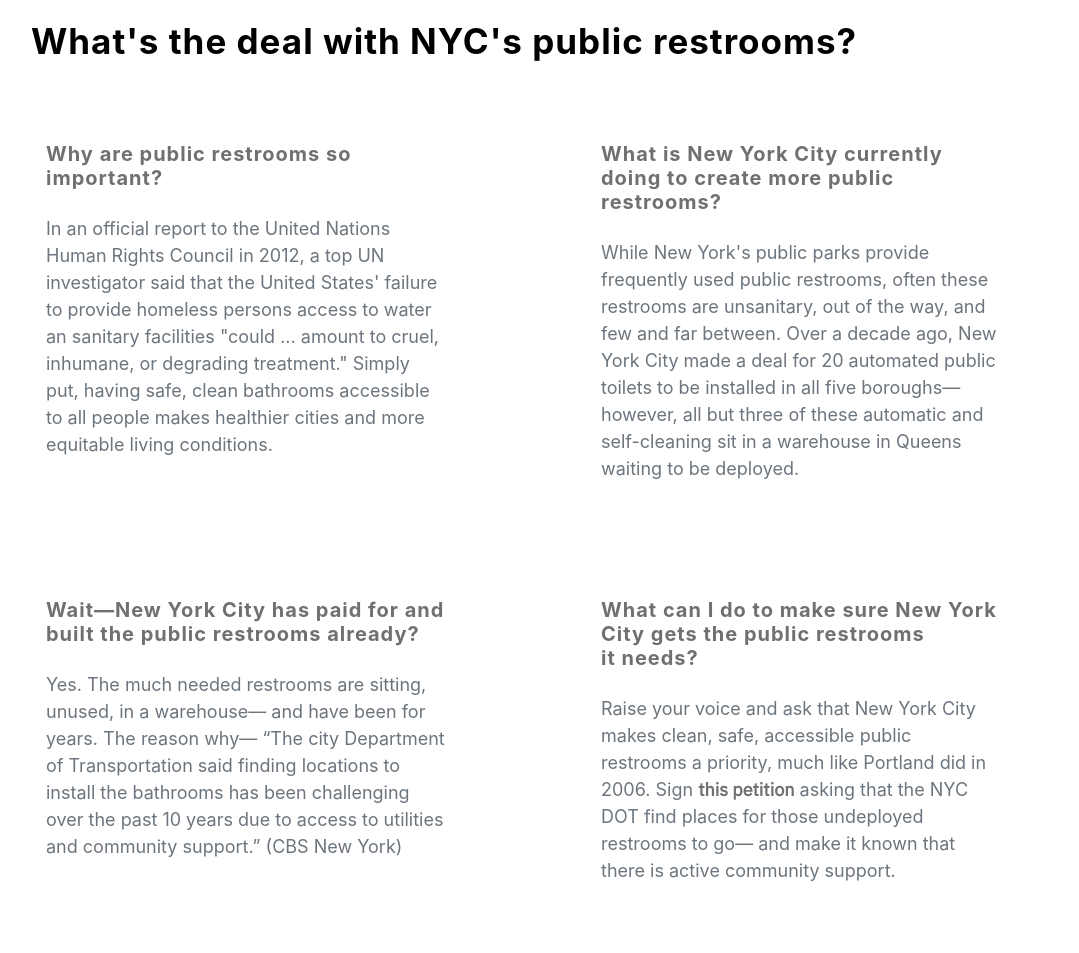
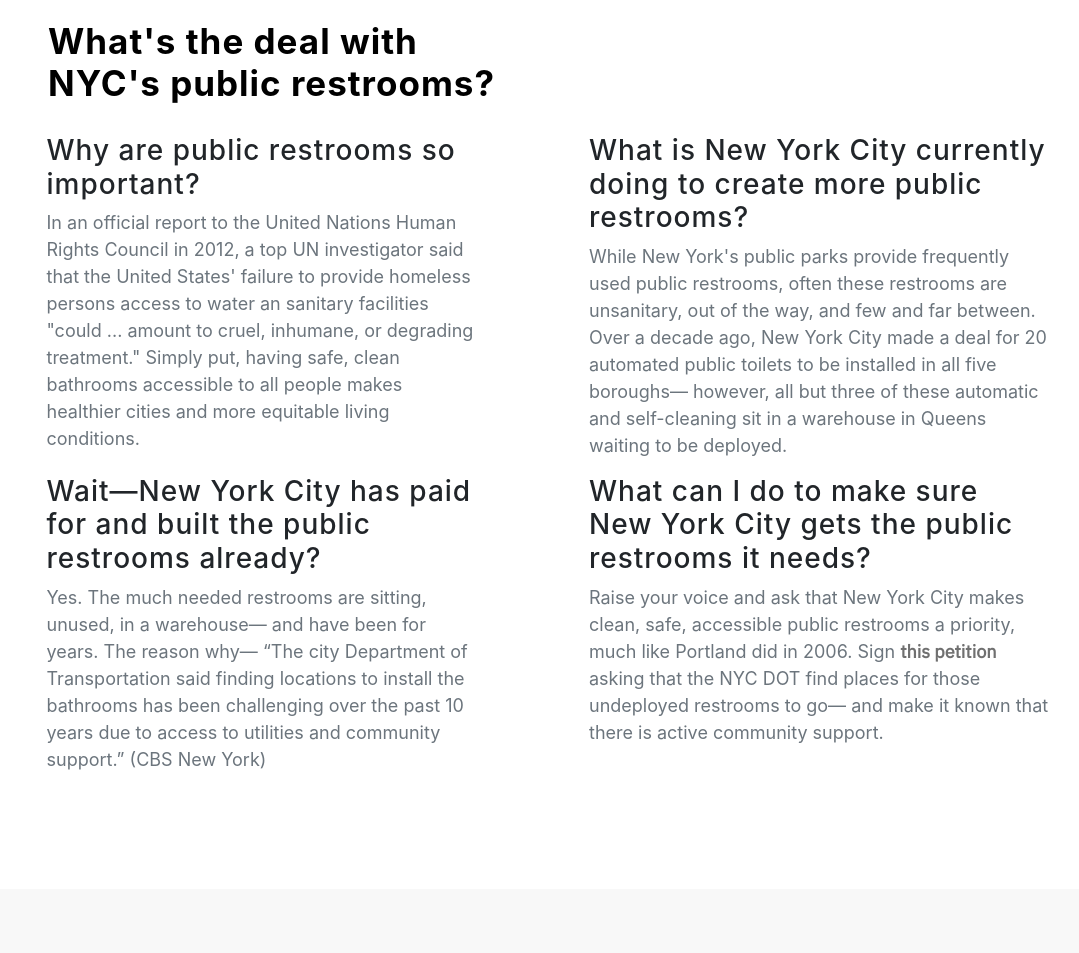
Before and after one commit to meredithlampe/public-restrooms-nyc, a website with bundled scripts: page index.html in a window 1280 px wide. Shown: the part 1460-2413 px from the top of the page, without its empty margins (54-1133 px from the left). Built offline with nearby package versions, Linux system fonts and the light colour scheme.

Commit message:
more alignign with header

```diff
--- a/css/new-age.css
+++ b/css/new-age.css
@@ -28,6 +28,16 @@ a:hover, a:focus {
 
 #header {
   margin-left: 18px;
+}
+
+.my_column {
+  width: 460px;
+  margin: auto;
+  padding-left: 12px;
+}
+
+.nudge_left {
+  margin-left: -12px;
 }
 
 .link-inline {
@@ -473,6 +483,16 @@ section.cta .overlay {
   margin: 0px;
 }
 
+.info_left {
+  width: 460px;
+  margin: auto;
+  padding-left: 30px;
+}
+
+.info_right {
+  width: 460px;
+}
+
 
 footer {
   padding: 25px 0;
--- a/index.html
+++ b/index.html
@@ -102,16 +102,17 @@
     </section>
 
     <section class="features" id="features">
-      <div class="container no_padding">
-        <div class="section-heading">
+      <div class="col-lg-6">
+        <div class="section-heading my_column">
           <h1 class="section_title">What's the deal with NYC's public restrooms?</h1>
         </div>
+      </div>
         <div class="row">
-          <div class="col-lg-12 info_boxes">
+          <!-- <div class="col-lg-12 info_boxes"> -->
             <div class="container-fluid">
-              <div class="row no_margin">
-                <div class="col-lg-6 no_padding">
-                  <div class="feature-item grid_info_box">
+              <div class="row">
+                <div class="col-lg-6 nudge_left">
+                  <div class="info_left">
                     <h3>Why are public restrooms so important?</h3>
                     <p class="text-muted">In an official report to the United Nations Human
                     Rights Council in 2012, a top UN investigator said that the United States'
@@ -122,7 +123,7 @@
                   </div>
                 </div>
                 <div class="col-lg-6">
-                  <div class="feature-item grid_info_box">
+                  <div class="info_right">
                     <h3>What is New York City currently doing to create more public restrooms?</h3>
                     <p class="text-muted">While New York's public parks provide frequently used
                     public restrooms, often these
@@ -137,8 +138,8 @@
                 </div>
               </div>
               <div class="row">
-                <div class="col-lg-6">
-                  <div class="feature-item grid_info_box">
+                <div class="col-lg-6 nudge_left">
+                  <div class="info_left">
                     <h3>Wait—New York City has paid for and
                       built the public restrooms already?</h3>
                     <p class="text-muted">Yes. The much needed restrooms are sitting,
@@ -152,7 +153,7 @@
                   </div>
                 </div>
                 <div class="col-lg-6">
-                  <div class="feature-item grid_info_box">
+                  <div class="info_right">
                     <h3>What can I do to make sure New York
                       City gets the public restrooms it needs?</h3>
                     <p class="text-muted">Raise your voice and ask that New York City
@@ -166,9 +167,8 @@
                 </div>
               </div>
             </div>
-          </div>
+          <!-- </div> -->
         </div>
-      </div>
     </section>
 
     <section class="features" id="contact">
```
